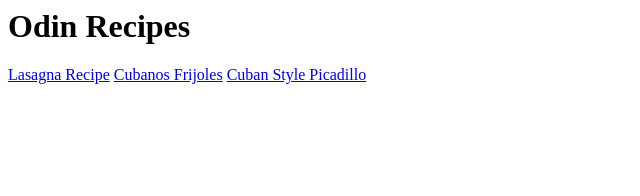
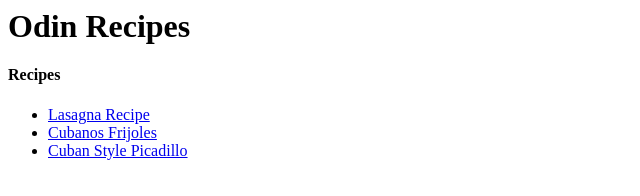
Before and after one commit to KenImade/odin-recipes, a plain HTML site: page index.html in a window 1280 px wide. Shown: the whole page, without its empty margins (0-640 px from the left). Drawn offline with Linux system fonts and the light colour scheme.

Commit message:
wrapped links in ordered list

```diff
--- a/index.html
+++ b/index.html
@@ -6,9 +6,12 @@
 
     <body>
         <h1>Odin Recipes</h1>
+        <h4>Recipes</h4>
+        <ul>
+            <li><a href="recipes/lasagna.html">Lasagna Recipe</a></li>
+            <li><a href="recipes/cubanos-frijoles.html">Cubanos Frijoles</a></li>
+            <li><a href="recipes/cuban-style-picadillo.html">Cuban Style Picadillo</a></li>
+        </ul>
 
-        <a href="recipes/lasagna.html">Lasagna Recipe</a>
-        <a href="recipes/cubanos-frijoles.html">Cubanos Frijoles</a>
-        <a href="recipes/cuban-style-picadillo.html">Cuban Style Picadillo</a>
     </body>
 </html>
```
